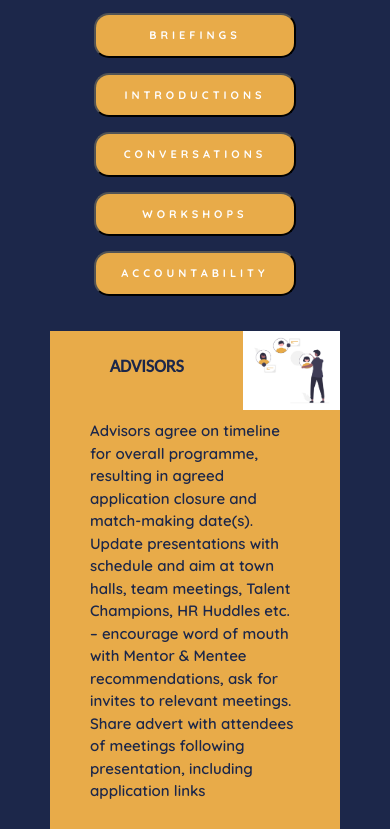
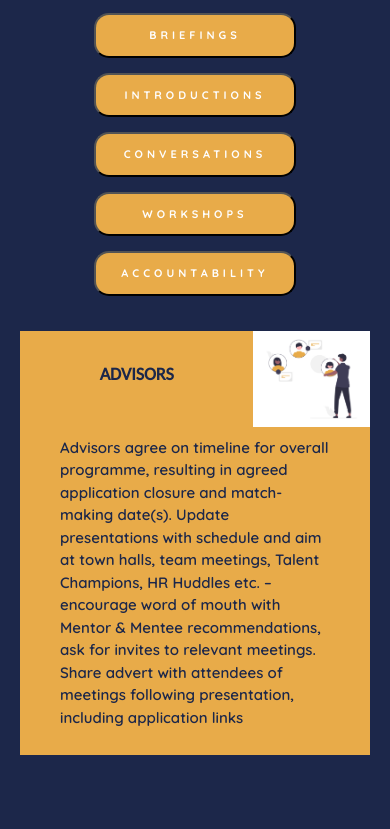
Before and after one commit to SkippyWalnuts/rev-mentoring-react, a React (Create React App) app: page / in a window 390 px wide. Shown: the part 1602-2431 px from the top of the page. After the commit the page ends 2357 px from the top, so only its background shows below. Built offline with nearby package versions, Linux system fonts and the light colour scheme.

Commit message:
Updated CourseSection responsiveness

```diff
--- a/src/Course.css
+++ b/src/Course.css
@@ -43,7 +43,7 @@
     }
 
     .CourseSection {
-        margin: 0 50px;
+        margin: 0 20px;
     }
 
     .CourseSection p {
```
